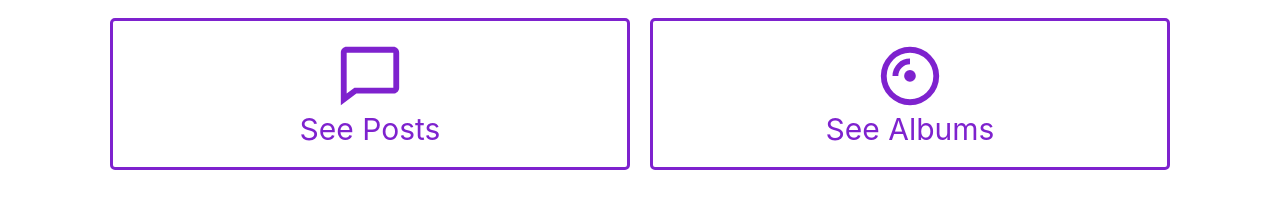
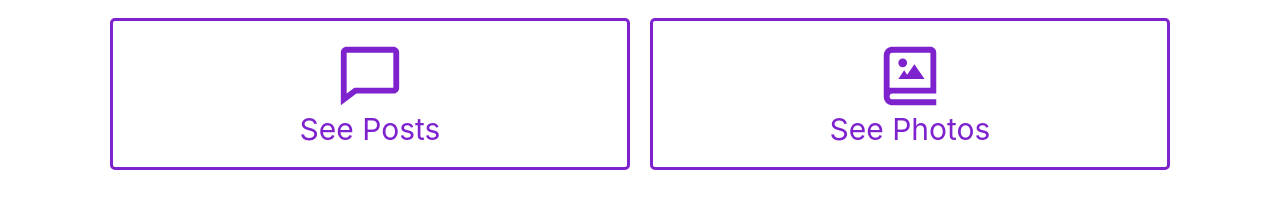
Before and after one commit to tasadophi/nextJs-MiniProject, a Next.js app: page / in a window 1280 px wide. Shown: the part 217-414 px from the top of the page. Built offline with nearby package versions, Linux system fonts and the light colour scheme.

Commit message:
changed album to photos

```diff
--- a/pages/index.js
+++ b/pages/index.js
@@ -1,7 +1,7 @@
 import Head from "next/head";
 import Layout from "../Layout/Layout";
 import styles from "../styles/Home.module.css";
-import { BiComment, BiUser, BiAlbum } from "react-icons/bi";
+import { BiComment, BiUser, BiPhotoAlbum } from "react-icons/bi";
 import Link from "next/link";
 
 export default function Home() {
@@ -30,10 +30,10 @@ export default function Home() {
               <span>See Posts</span>
             </div>
           </Link>
-          <Link href="/albums">
+          <Link href="/photos">
             <div className={styles.box}>
-              <BiAlbum className={styles.icon} />
-              <span>See Albums</span>
+              <BiPhotoAlbum className={styles.icon} />
+              <span>See Photos</span>
             </div>
           </Link>
         </div>
```
